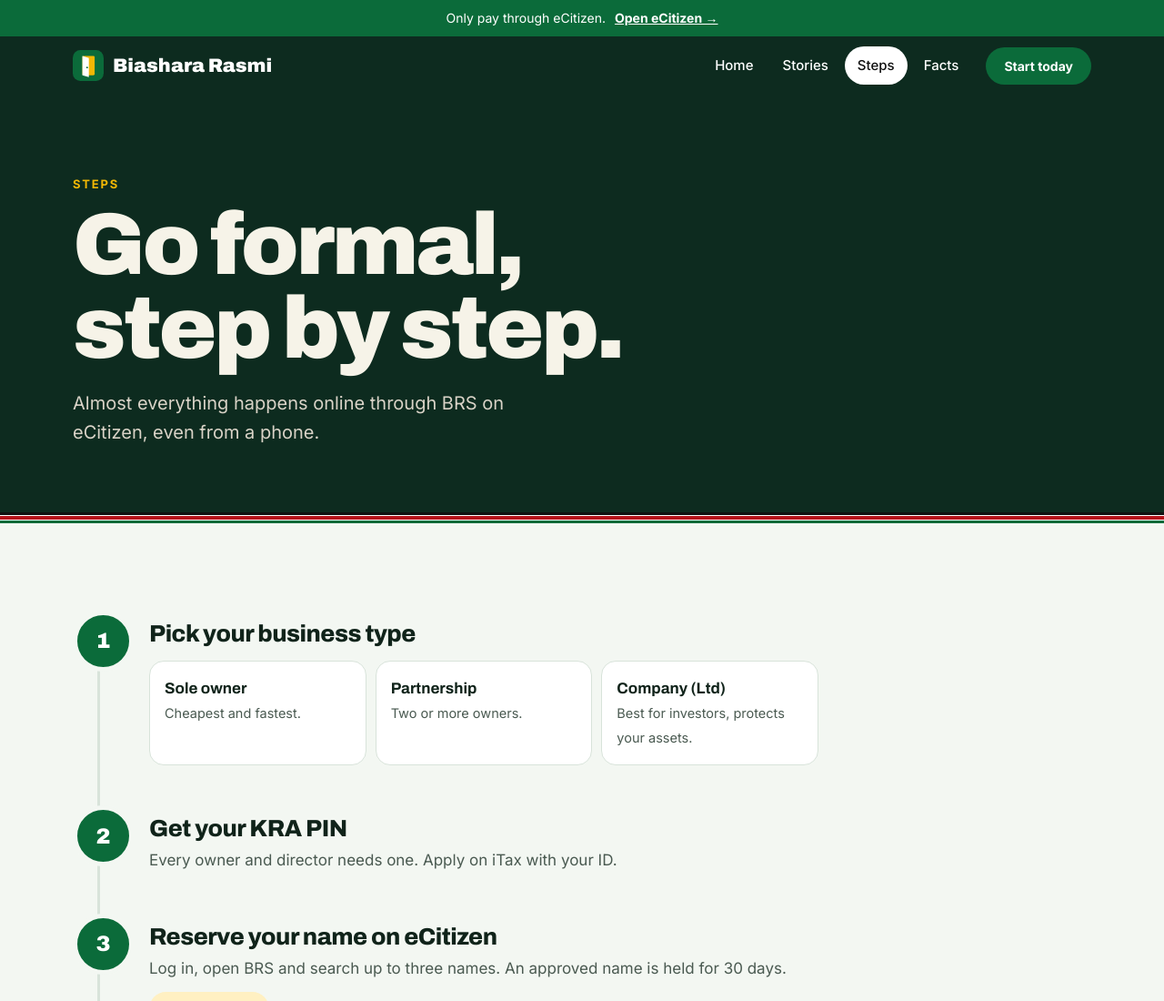
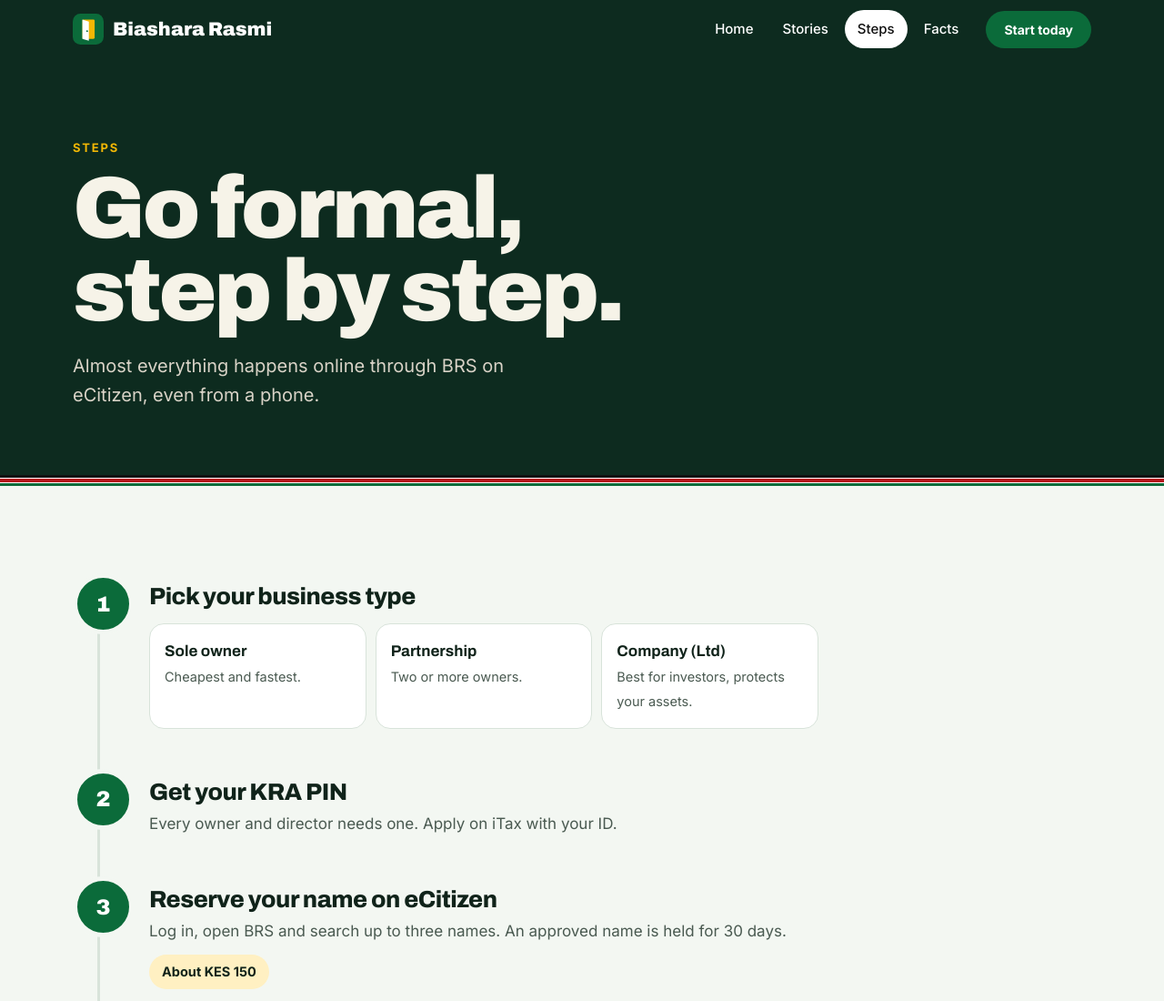
Before and after one commit to Ben-tech254/Biashara-Rasmi, a plain HTML site: page steps.html in a window 1280 px wide. Shown: the top 1100 px of the page at 91% size. Drawn offline with Linux system fonts and the light colour scheme.

Commit message:
Comment out payment notice in steps.html
Commented out the notice about payment through eCitizen.

```diff
--- a/steps.html
+++ b/steps.html
@@ -13,7 +13,7 @@
 </head>
 <body>
 
-<div class="notice"><p>Only pay through eCitizen. <a href="https://accounts.ecitizen.go.ke" rel="noopener">Open eCitizen →</a></p></div>
+<!--<div class="notice"><p>Only pay through eCitizen. <a href="https://accounts.ecitizen.go.ke" rel="noopener">Open eCitizen →</a></p></div>-->
 
 <nav class="nav" aria-label="Main"><div class="wrap">
   <a class="logo" href="index.html" aria-label="Biashara Rasmi home"><svg class="logo-mark" viewBox="0 0 48 48" aria-hidden="true"><rect width="48" height="48" rx="12" fill="#0B6B3A"/><rect x="15" y="9" width="19" height="30" rx="2" fill="#F2B705"/><path d="M15 9 L25 12.5 V42 L15 39 Z" fill="#fff"/><circle cx="22.3" cy="27" r="1.4" fill="#0B6B3A"/></svg>Biashara Rasmi</a>
```
